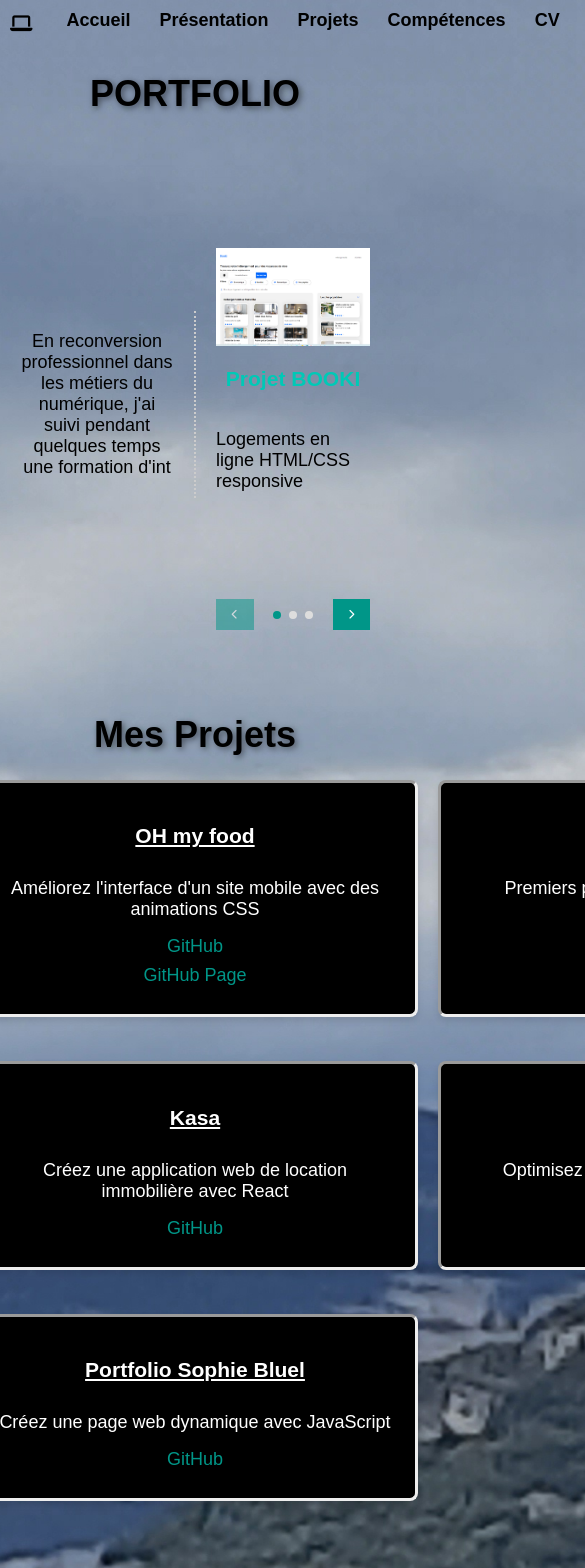
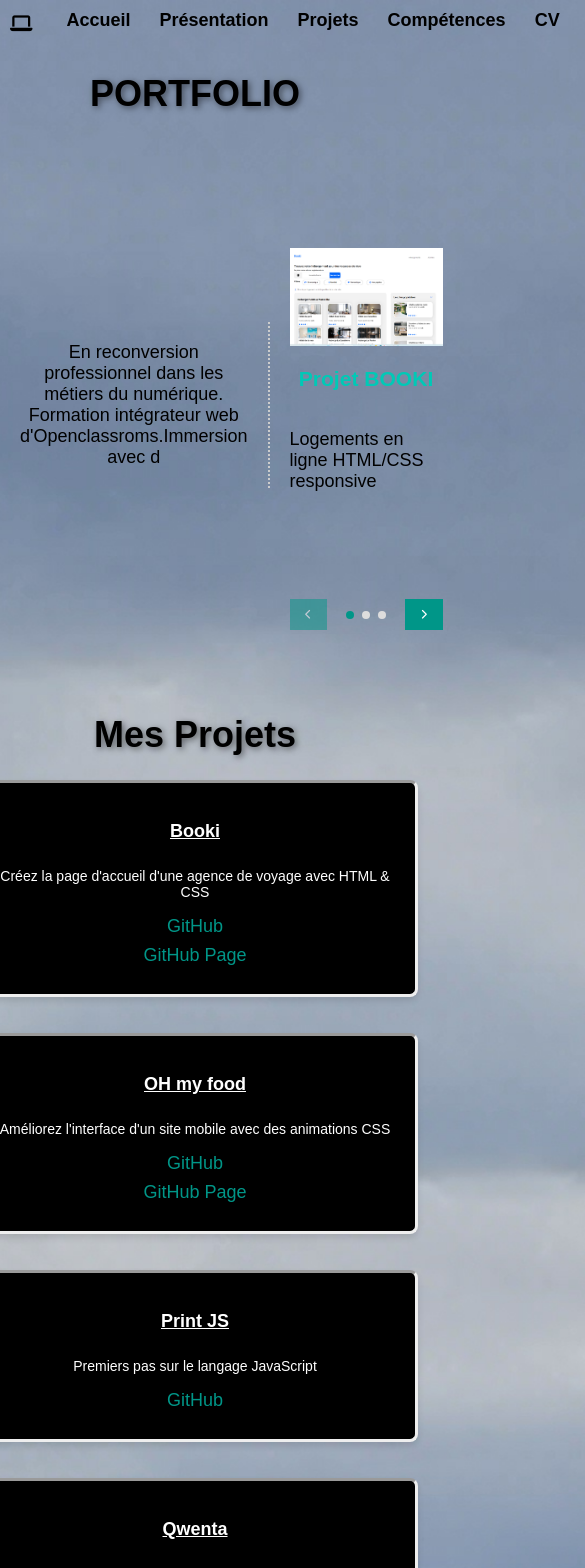
Before and after one commit to ELODIE-74/portefolioweb, a React (Create React App) app in the folder my-portfolio-app/: page / in a window 390 px wide. Shown: the top 1568 px of the page, 585 px wide, since content can reach past the window. Built offline with nearby package versions, Linux system fonts and the light colour scheme.

Commit message:
MODIFICATION TEXTE HOME

```diff
--- a/my-portfolio-app/src/components/card/card.css
+++ b/my-portfolio-app/src/components/card/card.css
@@ -93,3 +93,21 @@
   text-shadow: 0 0 2px #009688;
   transition: color 0.3s ease, text-shadow 0.3s ease;
 }
+/*responsive*/
+@media (max-width: 768px) {
+  .project-card {
+    flex-direction: column;
+    padding: 16px;
+    margin-bottom: 16px;
+  }
+  .project-card h3 {
+    font-size: 18px;
+  }
+  .project-card p {
+    font-size: 14px;
+    margin-bottom: 12px;
+  }
+  .project-list {
+    grid-template-columns: 1fr;
+}
+}
--- a/my-portfolio-app/src/pages/home/home.jsx
+++ b/my-portfolio-app/src/pages/home/home.jsx
@@ -39,13 +39,11 @@ function Home() {
       <div className="home-container">
         <div className="text-container" ref={textContainerRef}>
           <p>
-            En reconversion professionnel dans les métiers du numérique, j'ai suivi pendant quelques temps une formation
-            d'intégrateur web auprès <strong>d'Openclassroms</strong>. Cette formation m'a permis de repousser
-            mes limites et d'aborder de nouveaux horizons tants sur le plan technique que relationnel.
+            En reconversion professionnel dans les métiers du numérique.
+            Formation intégrateur web <strong>d'Openclassroms</strong>.
             <br />
-            Grâce à une immersion avec des projets semi-professionels en condition réels avec des scénarios de cas concrets pour répondre
-            aux besoins de clients divers. Il y a eu de nombreux challenges pour traduire les besoins exprimées
-            en fonctionnalitées et améliorer les intéractions de l'interface utlisateur.
+            Immersion avec des projets semi-professionels en condition réels.
+            Savoir convertir les besoins des clients en fonctionnalités.
             <br />
             Je vous invite à vous promener sur les différentes sections de mon portfolio pour découvrir qui je suis.
           </p>
```
